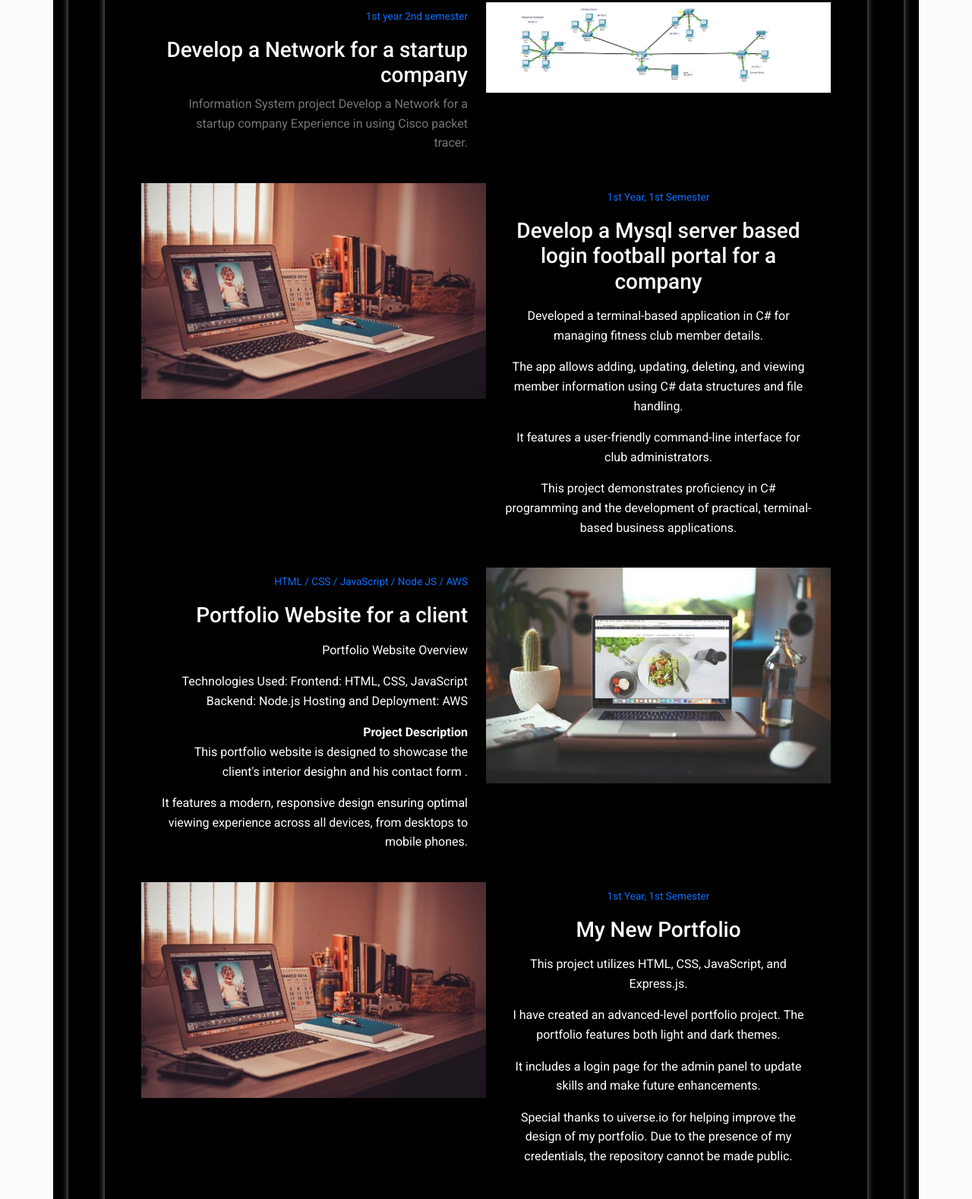
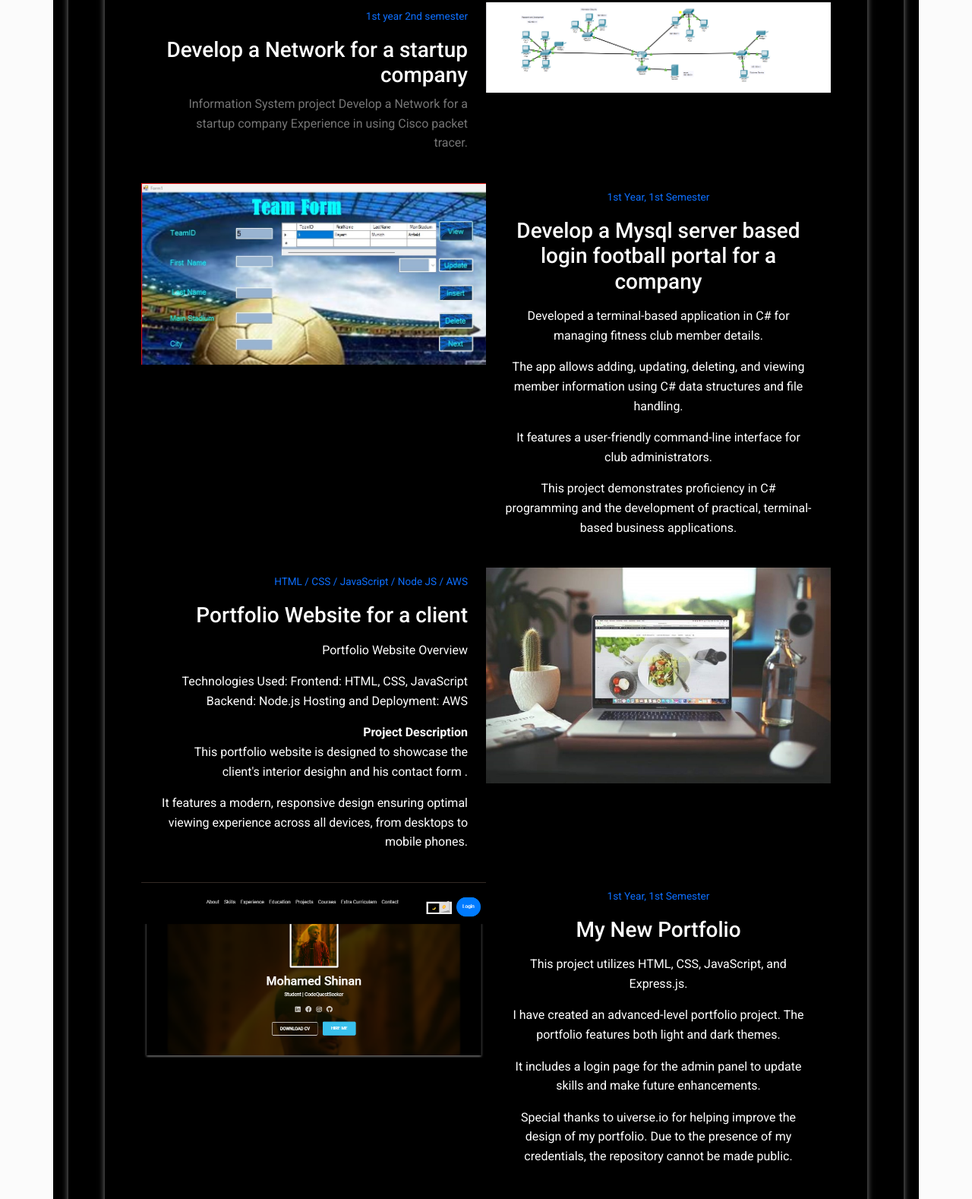
Before and after one commit to MhdShinan/my-new-1, a website: page index.html in a window 1280 px wide. Shown: the part 3682-5260 px from the top of the page at 76% size. Drawn offline with Linux system fonts and the light colour scheme; no server answers.

Commit message:
new section

```diff
--- a/index.html
+++ b/index.html
@@ -328,7 +328,7 @@
         <div class="col-md-6"><a href="Shinan_network ssighnment.pkt" target="_blank"><img class="img-fluid" src="images/new2.png" width="800" height="500"/></a></div>
       </div>
       <div class="row g-0">
-        <div class="col-md-6"><a href="https://github.com/MhdShinan/Windows-Form-application.git" target="_blank"><img class="img-fluid" src="images/project-3.jpg" width="800" height="500"/></a></div>
+        <div class="col-md-6"><a href="https://github.com/MhdShinan/Windows-Form-application.git" target="_blank"><img class="img-fluid" src="images/E.jpg" width="800" height="500"/></a></div>
         <div class="col-md-6 d-flex align-items-center" data-aos="fade-left" data-aos-delay="100">
           <div class="m-4 mt-md-2">
             <p class="text-teal text-small">1st Year, 1st Semester </p>
@@ -366,7 +366,7 @@
     </div>
 
     <div class="row g-0">
-      <div class="col-md-6"><a href="" target="_blank"><img class="img-fluid" src="images/project-3.jpg" width="800" height="500"/></a></div>
+      <div class="col-md-6"><a href="" target="_blank"><img class="img-fluid" src="images/new01.jpg" width="800" height="500"/></a></div>
       <div class="col-md-6 d-flex align-items-center" data-aos="fade-left" data-aos-delay="100">
         <div class="m-4 mt-md-2">
           <p class="text-teal text-small">1st Year, 1st Semester </p>
@@ -740,25 +740,21 @@
                 <textarea class="form-control" style="resize: none;" id="message" name="message" rows="4" required></textarea>
                 <label class="form-label" for="message">Message</label>
               </div>
-<button class="button123" type="submit">
-  Contact
-</button>
-
+              <button class="button123" type="submit">
+                Contact
+              </button>
             </form>
-
-
           </div>
         </div>
         <div class="col-md-7 d-print-none" data-aos="zoom-in" data-aos-delay="100">
           <iframe src="https://www.google.com/maps/embed?pb=!1m18!1m12!1m3!1d134.1808475159733!2d80.6718386!3d7.3310465!2m3!1f0!2f0!3f0!3m2!1i1024!2i768!4f13.1!3m3!1m2!1s0x3ae367640788e75f%3A0x17ed01dc40928f7e!2sUwais%20%26%20Sons..(gas%20Shop)!5e0!3m2!1sen!2sin!4v1690268771181!5m2!1sen!2sin" width="500" height="400" style="border:0;width:100%;" allowfullscreen="" loading="lazy"></iframe>
-
 <br><br>
-
 <div class="typewriter"id="loading" style="display: none;">
     <div class="slide"><i></i></div>
     <div class="paper"></div>
     <div class="keyboard"></div>
 </div>
+
 
         <div id="feedback-message" style="margin-top: 20px; font-weight: bold;"></div>
       </div>
--- a/scripts/main.js
+++ b/scripts/main.js
@@ -1,4 +1,4 @@
-//zoom
+//lable
 
 
 // JavaScript to handle responsive layout for mobile and tablet views
```
Also changed, not shown: images/E.jpg (added), images/new01.jpg (added).
